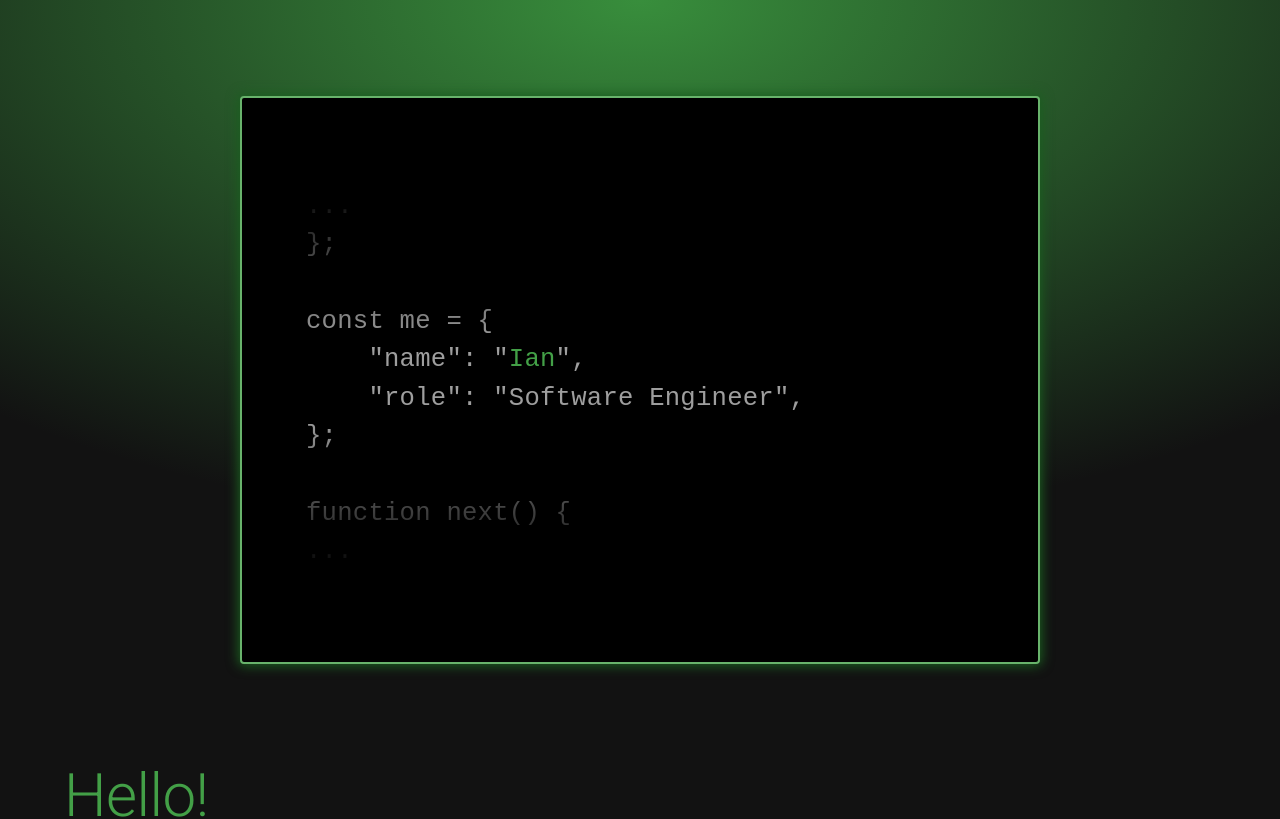
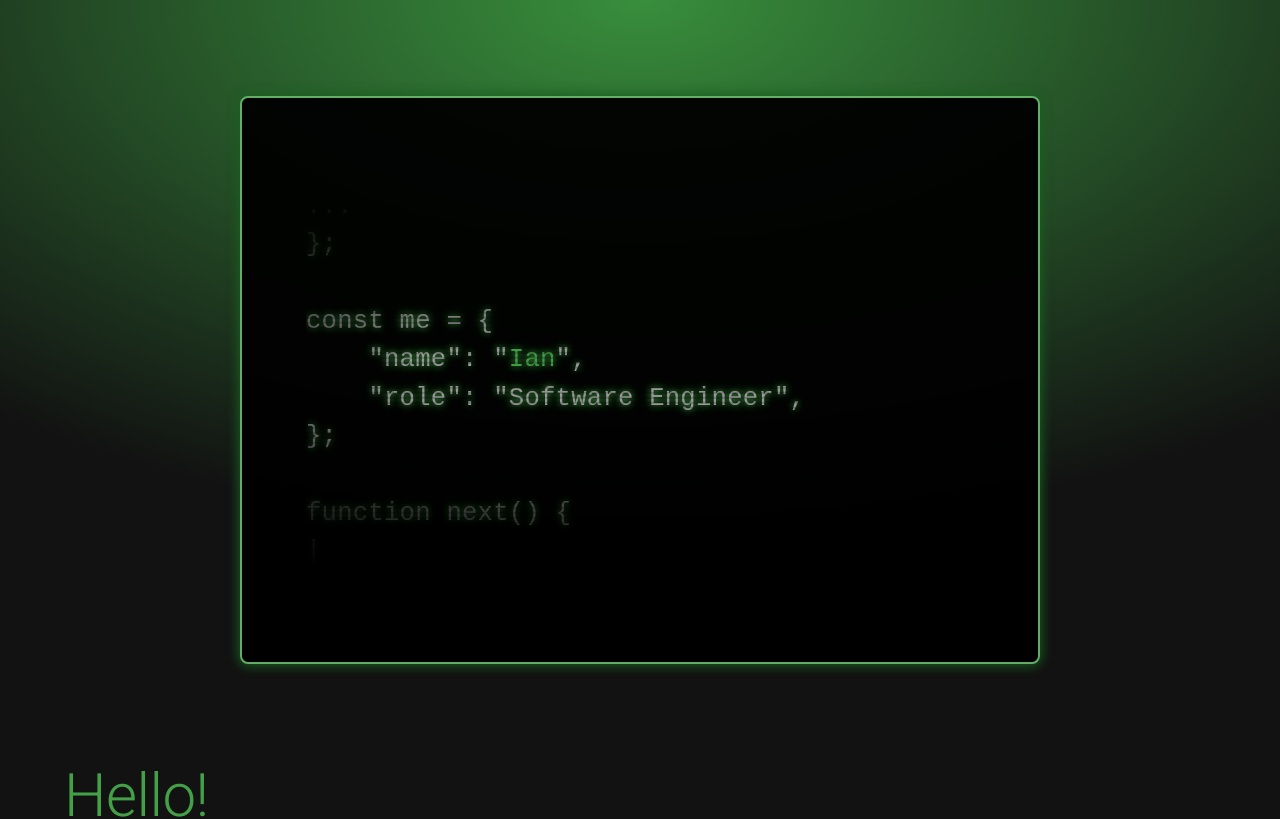
Before and after one commit to dust-7/dust-7.github.io, a React (Vite) app: page / in a window 1280 px wide. Shown: the top 819 px of the page. Built offline with nearby package versions, Linux system fonts and the light colour scheme; no server answers.

Commit message:
Minor updates

```diff
--- /dev/null
+++ b/src/components/ScrollToTop.tsx
@@ -0,0 +1,12 @@
+import { useEffect } from 'react';
+import { useLocation } from 'react-router';
+
+export default function ScrollToTop() {
+  const { pathname } = useLocation();
+
+  useEffect(() => {
+    window.scrollTo(0, 0);
+  }, [pathname]);
+
+  return null;
+}
--- a/src/features/home/Body.tsx
+++ b/src/features/home/Body.tsx
@@ -22,10 +22,11 @@ export default function Body() {
           </Typography>
           <ul>
             <li><strong>Languages:</strong> JavaScript, TypeScript, Python, C#, Bash, SQL</li>
-            <li><strong>Frameworks:</strong> React, Vite, Vitest, Next.js, NestJS, Jest, Swagger</li>
+            <li><strong>Frameworks:</strong> React, Vite, Vitest, Node.js, Next.js, NestJS, Jest, Swagger</li>
             <li><strong>Cloud & DevOps:</strong> AWS (EC2, S3, Lambda, DynamoDB, SNS, CloudWatch), CI/CD (Jenkins, GitHub Actions)</li>
-            <li><strong>Databases:</strong> MS SQL, MongoDB</li>
+            <li><strong>Databases:</strong> MS SQL, MySQL, MongoDB, DynamoDB, Redis</li>
             <li><strong>SaaS:</strong> Workato, Salesforce, NetSuite, GitHub</li>
+            <li><strong>Agentic Coding:</strong> llama.cpp (inference engine), Pi Coding Agent (agent harness)</li>
           </ul>
         </Box>
         <Box>
--- /dev/null
+++ b/src/features/home/Hero.module.css
@@ -0,0 +1,119 @@
+@keyframes crtFlicker {
+  0% {
+    opacity: 1;
+  }
+
+  2% {
+    opacity: 0.85;
+  }
+
+  4% {
+    opacity: 0.95;
+  }
+
+  6% {
+    opacity: 0.88;
+  }
+
+  8% {
+    opacity: 1;
+  }
+
+  50% {
+    opacity: 0.96;
+  }
+
+  52% {
+    opacity: 0.9;
+  }
+
+  54% {
+    opacity: 0.97;
+  }
+
+  100% {
+    opacity: 1;
+  }
+}
+
+@keyframes crtTurnOn {
+  0% {
+    filter: brightness(30) saturate(1.5);
+    transform: scaleY(0.01) scaleX(0.8);
+  }
+
+  4% {
+    filter: brightness(10) saturate(1.2);
+    transform: scaleY(0.01) scaleX(1);
+  }
+
+  8% {
+    filter: brightness(3) saturate(1.1);
+    transform: scaleY(0.7) scaleX(1);
+  }
+
+  12% {
+    filter: brightness(1.5) saturate(1.05);
+    transform: scaleY(1) scaleX(1);
+  }
+
+  16% {
+    filter: brightness(1.2) saturate(1.02);
+    transform: scaleY(1) scaleX(1);
+  }
+
+  100% {
+    filter: brightness(1) saturate(1);
+    transform: scaleY(1) scaleX(1);
+  }
+}
+
+@keyframes scanlineMove {
+  0% {
+    background-position: 0 0;
+  }
+
+  100% {
+    background-position: 0 4px;
+  }
+}
+
+.crt-screen {
+  position: relative;
+  animation: crtTurnOn 6s ease-out, crtFlicker 4s infinite;
+}
+
+.crt-screen::before {
+  content: '';
+  position: absolute;
+  inset: 0;
+  background: repeating-linear-gradient(0deg,
+      rgba(0, 0, 0, 0.2) 0px,
+      rgba(0, 0, 0, 0.2) 2px,
+      transparent 2px,
+      transparent 5px);
+  background-size: 100% 5px;
+  pointer-events: none;
+  z-index: 2;
+  animation: scanlineMove 0.2s linear infinite;
+}
+
+.crt-screen::after {
+  content: '';
+  position: absolute;
+  inset: 0;
+  background: radial-gradient(ellipse at center,
+      transparent 40%,
+      rgba(0, 0, 0, 0.5) 70%,
+      rgba(0, 0, 0, 0.7) 100%);
+  pointer-events: none;
+  z-index: 3;
+  border-radius: inherit;
+}
+
+.crt-text-glow {
+  text-shadow: 0 0 6px rgba(76, 175, 80, 0.8),
+    0 0 12px rgba(76, 175, 80, 0.5),
+    0 0 20px rgba(76, 175, 80, 0.3),
+    0 0 30px rgba(76, 175, 80, 0.15);
+}
--- a/src/features/home/Hero.tsx
+++ b/src/features/home/Hero.tsx
@@ -2,6 +2,7 @@ import { useEffect, useRef } from 'react';
 import Box from '@mui/material/Box';
 import Paper from '@mui/material/Paper';
 import Typography from '@mui/material/Typography';
+import styles from './Hero.module.css';
 
 const text = `...
 };
@@ -60,9 +61,12 @@ export default function Hero() {
       if (cursor.current) cursor.current.hidden = true;
     };
 
-    void typewriter(text);
+    const timerId = setTimeout(() => {
+      void typewriter(text);
+    }, 1000);
 
     return () => {
+      clearTimeout(timerId);
       isAborted = true;
     };
   }, []);
@@ -76,16 +80,18 @@ export default function Hero() {
       justifyContent: 'center',
       backgroundImage: 'radial-gradient(ellipse 80% 70% at top, #388e3c, transparent)',
     }}>
-      <Paper elevation={0} sx={{
+      <Paper elevation={0} className={styles['crt-screen']} sx={{
         p: { xs: 1, md: 8 },
         width: '100%',
         maxWidth: { xs: 500, md: 800 },
         backgroundColor: '#000',
         border: 2,
         borderColor: 'primary.light',
-        boxShadow: '0 0 12px 2px #1b5e20',
+        boxShadow: '0 0 12px 2px #1b5e20, inset 0 0 60px rgba(0,0,0,0.5)',
+        borderRadius: 2,
+        overflow: 'hidden',
       }}>
-        <Box component='pre' sx={{
+        <Box component='pre' className={styles['crt-text-glow']} sx={{
           height: { xs: 265, md: 385 },
           color: 'grey.500',
           fontSize: { xs: '1.1rem', md: '1.6rem' },
--- a/src/main.tsx
+++ b/src/main.tsx
@@ -1,6 +1,6 @@
-import { StrictMode, useEffect } from 'react';
+import { StrictMode } from 'react';
 import { createRoot } from 'react-dom/client';
-import { HashRouter, Routes, Route, useLocation } from 'react-router';
+import { HashRouter, Routes, Route } from 'react-router';
 import { ThemeProvider, createTheme } from '@mui/material/styles';
 import { green } from '@mui/material/colors';
 import CssBaseline from '@mui/material/CssBaseline';
@@ -9,6 +9,7 @@ import '@fontsource/roboto/400.css';
 import '@fontsource/roboto/500.css';
 import '@fontsource/roboto/700.css';
 
+import ScrollToTop from './components/ScrollToTop.tsx';
 import Home from './features/home/Home.tsx';
 import Checkpoint from './features/projects/checkpoint/Checkpoint.tsx';
 import Sorting from './features/projects/sorting/Sorting.tsx';
@@ -37,16 +38,6 @@ const theme = createTheme(base, {
   },
 });
 
-function ScrollToTop() {
-  const { pathname } = useLocation();
-
-  useEffect(() => {
-    window.scrollTo(0, 0);
-  }, [pathname]);
-
-  return null;
-}
-
 createRoot(document.getElementById('root')!).render(
   <StrictMode>
     <ThemeProvider theme={theme}>
```
